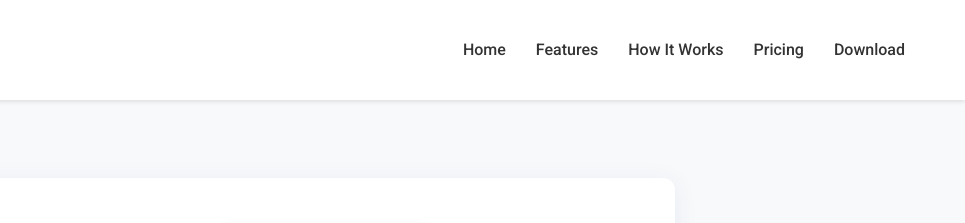
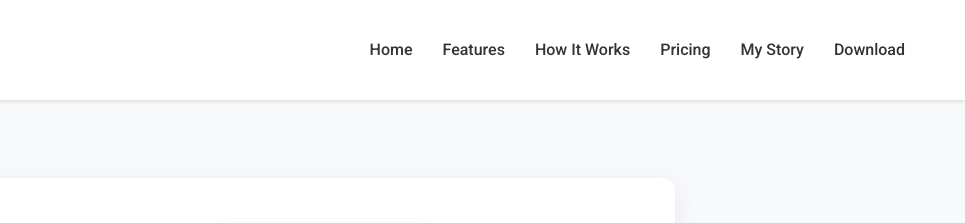
Before and after one commit to Andrew-AI-JR/heyjunior-website, a plain HTML site: page my-story.html in a window 1280 px wide. Shown: the top 223 px of the page, 315-1280 px from the left. Drawn offline with Linux system fonts and the light colour scheme.

Commit message:
Add 'My Story' link to navigation on my-story.html for consistency

```diff
--- a/my-story.html
+++ b/my-story.html
@@ -22,6 +22,7 @@
                 <li><a href="index.html#features">Features</a></li>
                 <li><a href="index.html#how-it-works">How It Works</a></li>
                 <li><a href="index.html#pricing">Pricing</a></li>
+                <li><a href="my-story.html">My Story</a></li>
                 <li><a href="index.html#download" class="cta-button">Download</a></li>
             </ul>
         </div>
```
